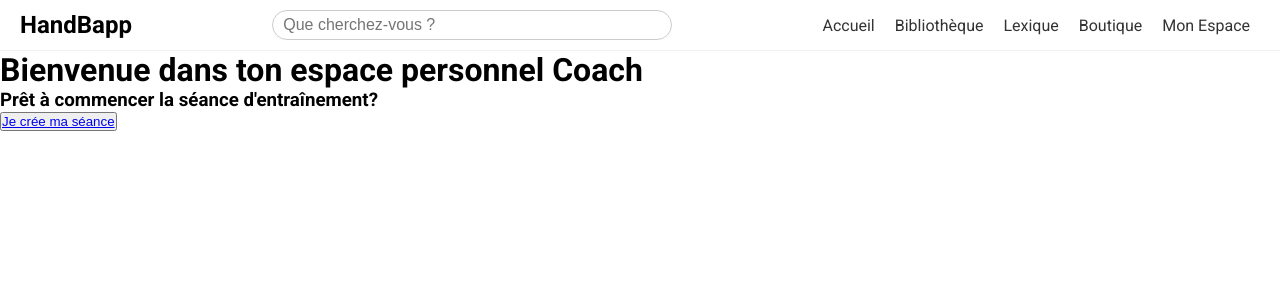
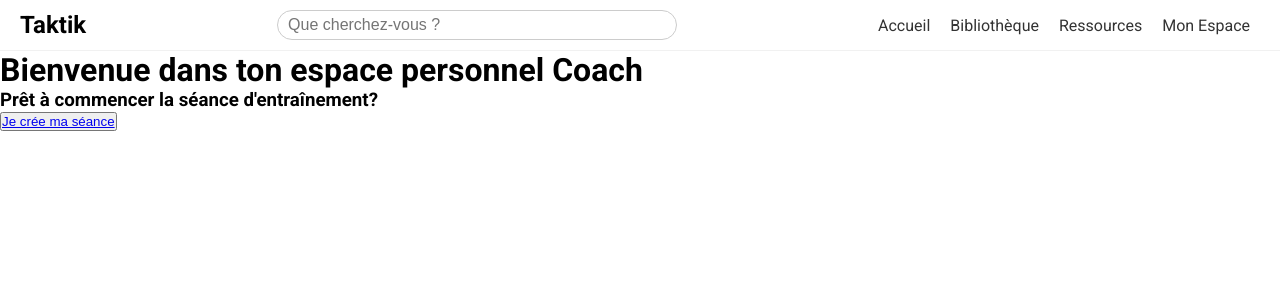
Before and after one commit to savvyh/handball_app, a Django app: page /home/ in a window 1280 px wide. Shown: the top 300 px of the page. Run offline with Django 5.2, Linux system fonts and the light colour scheme.

Commit message:
Update the name of the app

```diff
--- a/handball_app/main/templates/main/home.html
+++ b/handball_app/main/templates/main/home.html
@@ -12,7 +12,7 @@
     <header>
         <nav class="navbar">
             <div>
-                <h1>HandBapp</h1>
+                <h1>Taktik</h1>
             </div>
             <div class="search-bar">
                 <input type="text" placeholder="Que cherchez-vous ?">
@@ -20,8 +20,7 @@
             <ul class="nav-links">
                 <li><a href="{% url 'home' %}">Accueil</a></li>
                 <li><a href="#">Bibliothèque</a></li>
-                <li><a href="#">Lexique</a></li>
-                <li><a href="#">Boutique</a></li>
+                <li><a href="#">Ressources</a></li>
                 <li class="dropdown">
                     <a href="#">Mon Espace</a>
                     <ul class="dropdown-content">
--- a/handball_app/register/templates/register/login.html
+++ b/handball_app/register/templates/register/login.html
@@ -12,7 +12,7 @@
 <body>
     <div class="container">
         <header>
-            <h1 class="logo">HBCoach</h1>
+            <h1 class="logo">TakTik</h1>
             <img src="{% static 'register/ballon.png' %}" alt="Logo" class="ballon">
         </header>
         <main>
--- a/handball_app/register/templates/register/signup.html
+++ b/handball_app/register/templates/register/signup.html
@@ -12,7 +12,7 @@
 <body>
     <div class="container">
         <header>
-            <h1 class="logo">HandBapp</h1>
+            <h1 class="logo">TakTik</h1>
             <img src="{% static 'main/ballon.png' %}" alt="Logo" class="ballon">
         </header>
         <main>
```
